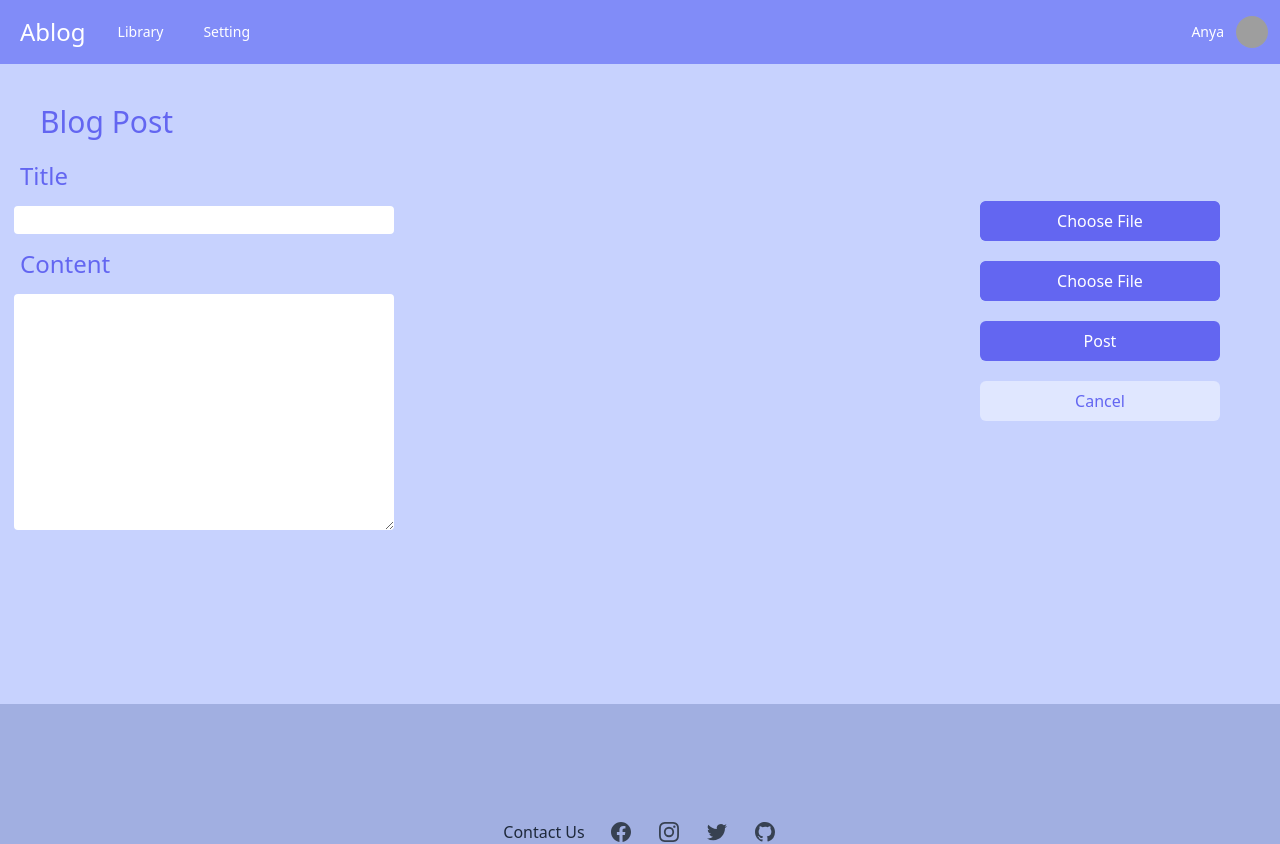
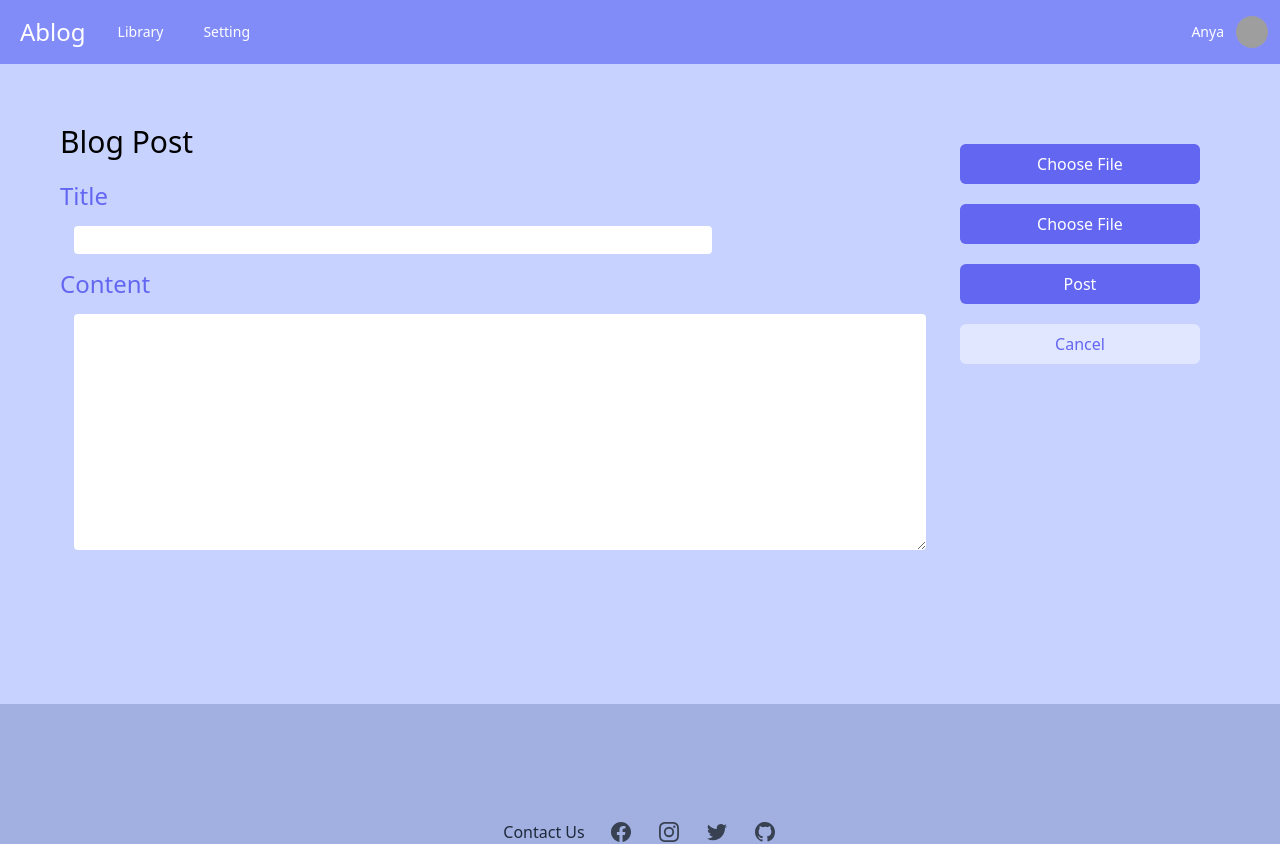
Before and after one commit to Marianplum/DES323_Ablog, a Django app: page /blogpost in a window 1280 px wide. Run offline with Django 4.2, Linux system fonts and the light colour scheme; some libraries are stand-ins or nearby versions; grey boxes are pictures that could not be loaded.

Commit message:
update blog-post

```diff
--- a/hello_world/templates/ablog/blog-post.html
+++ b/hello_world/templates/ablog/blog-post.html
@@ -1,8 +1,9 @@
 {% extends 'ablog/layout.html' %}
 
-{% block title %}Blog Post{% endblock %}
+{% block title %} Blog Post {% endblock %}
 
 {% block content %}
+
 <style>
     .textarea-fileinput, .textarea-fileinput::file-selector-button {
         width: 15em;
@@ -21,31 +22,31 @@
         border: none;
     }
 </style>
-<div class="flex">
-    <div class="flex-1">
 
-        <div class="pl-10 pt-10 pb-5 m-auto text-left text-indigo-500 px-5 py-4 text-3xl font-medium"><p>Blog Post</p></div>
-        <div class="pl-5 m-auto text-left text-indigo-500 text-2xl font-medium"><p>Title</p></div>
+<div class="flex flex-row m-5">
+    <div class="flex-1 flex-col m-15">
+
+        <div class="pl-10 pt-10 pb-5 m-auto text-left text-black px-5 py-4 text-3xl font-medium"><p>Blog Post</p></div>
+        <div class="pl-10 m-auto text-left text-indigo-500 text-2xl font-medium"><p>Title</p></div>
             <div class="bg-light p-3 rounded mx-md-5 ">
-                <input type="text" class="w-96 h-8 border-solid border-2 border-indigo-200 rounded-md">
+                <input type="text" class="w-9/12 ml-10 h-8 border-solid border-2 border-indigo-200 rounded-md">
             </div>
-        <div class="pl-5 m-auto text-left text-indigo-500 text-2xl font-medium"><p>Content</p></div>
+        <div class="pl-10 m-auto text-left text-indigo-500 text-2xl font-medium"><p>Content</p></div>
 
         <div data-field-wrapper="some_text_area">
             <form class=" bg-light p-3 rounded mx-md-5 ">
-                <textarea class="w-96 h-60 overflow-auto form-control mb-2 border-solid border-2 border-indigo-200 rounded-md"></textarea>
+                <textarea class="w-full ml-10 mr-10 h-60 overflow-auto form-control mb-2 border-solid border-2 border-indigo-200 rounded-md"></textarea>
             </form>
         </div>
 
     </div>
-    <div class=" flex-col p-10 m-auto">
+    <div class="flex-2 flex-col p-10">
         <div class="m-5"><input type="file" class="form-control textarea-fileinput rounded-md"></div>
         <div class="m-5"><input type="file" class="form-control img-fileinput" accept="image/*"></div>
         <div class="m-5 text-center bg-indigo-500 text-white rounded-md h-10 "><button class="p-2" type="button" onclick="post_blog()">Post</button></div>
         <div class="m-5 text-center bg-indigo-100 text-indigo-500 rounded-md h-10  rounded-md h-10 "><button class="p-2" type="button" onclick="window.location.replace('/')">Cancel</button></div>
     </div>
 </div>
-
 
 
 <script>
--- a/hello_world/templates/ablog/components/header.html
+++ b/hello_world/templates/ablog/components/header.html
@@ -7,12 +7,12 @@
            </div>
            <div class="flex items-center">
                <div class="flex space-x-4">
-                   <a href="home" class="px-3 text-white text-sm hover:text-indigo-500 font-medium">Library</a>
-                   <a href="profile" class="px-3 text-white text-sm hover:text-indigo-500 font-medium">Setting</a>
+                   <a href="home" class="px-3 text-white text-sm hover:text-black font-medium">Library</a>
+                   <a href="profile" class="px-3 text-white text-sm hover:text-black font-medium">Setting</a>
                </div>
            </div>
            <div class="flex items-center grow h-16 justify-end px-3">
-               <a href="profile" class="px-3 text-white text-sm hover:text-indigo-500 font-medium">Anya</a>
+               <a href="profile" class="px-3 text-white text-sm hover:text-black font-medium">Anya</a>
                <div class="bg-cover bg-center rounded-full h-8 w-8" style="background-image: url(https://steamuserimages-a.akamaihd.net/ugc/1856057400283516643/F6E35AAF1B0D07F0D6D776149BC24E267A435D1A/?imw=637&imh=358&ima=fit&impolicy=Letterbox&imcolor=%23000000&letterbox=true)"></div>
            </div>
        </div>
```
